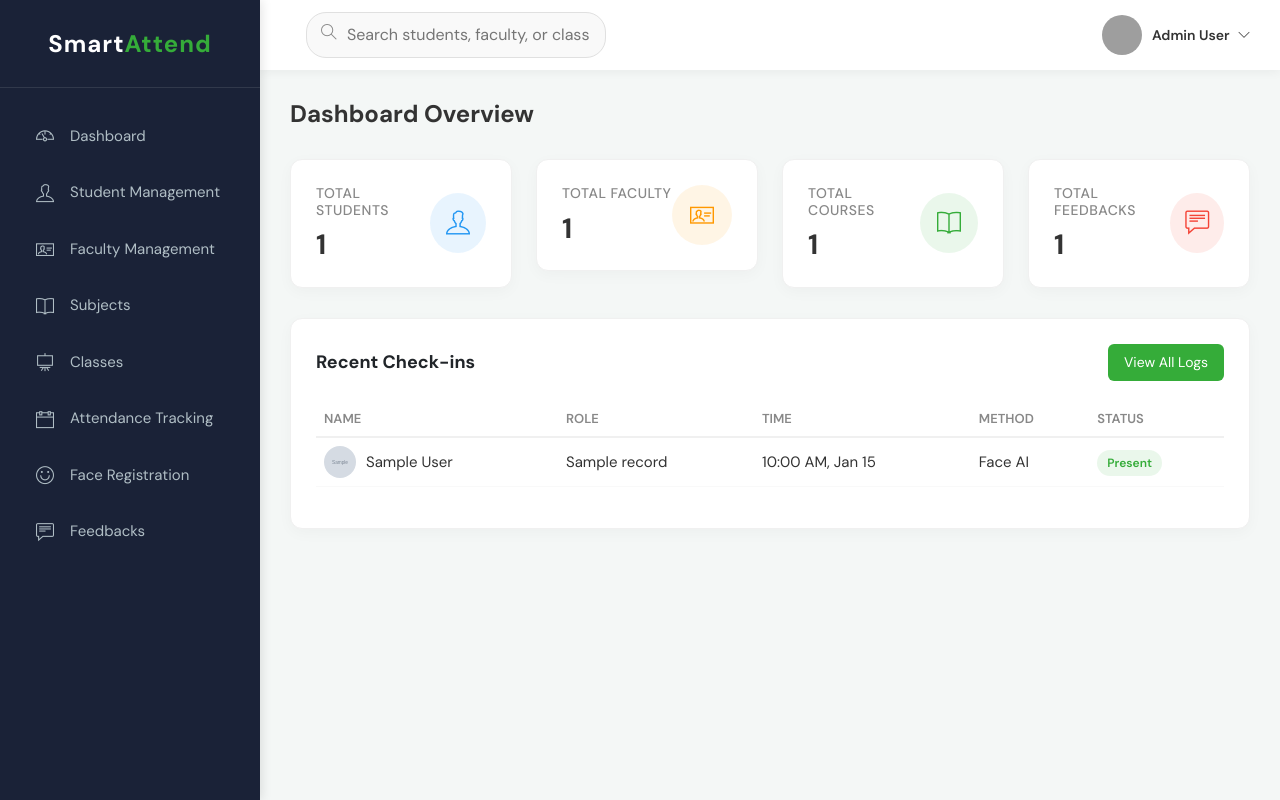
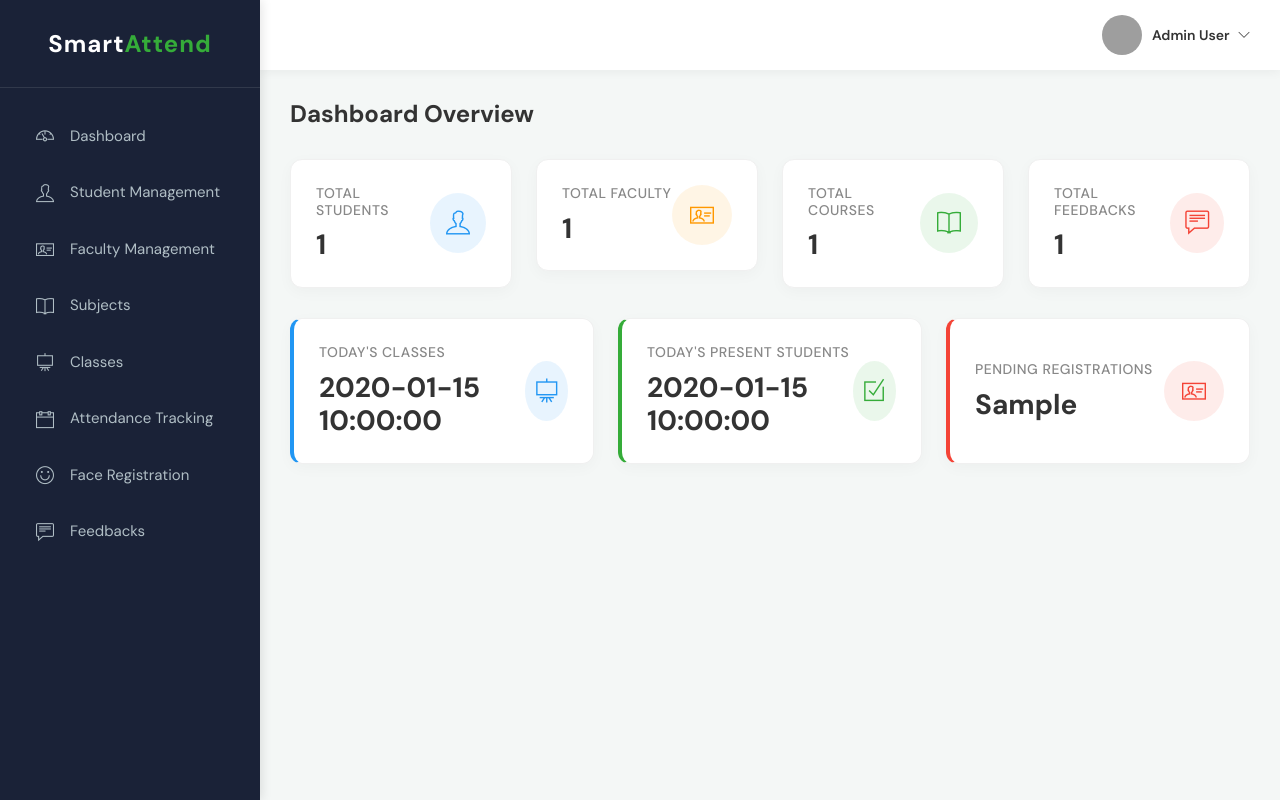
Before and after one commit to Ashish-V07/Smart-Attendance-System, a Flask app: template templates/admin_dashboard.html in a window 1280 px wide. Run offline with Flask 3, Linux system fonts and the light colour scheme; the template is opened without the code that fills it: most values are stand-ins (such as "Sample title", 1, 10 or a date in 2020); grey boxes marked "Sample" are stand-in pictures; some libraries are stand-ins or nearby versions; grey boxes are pictures that could not be loaded.

Commit message:
admin dashboard update

```diff
--- a/app.py
+++ b/app.py
@@ -254,6 +254,20 @@ def admin_dashboard():
         cursor.execute("SELECT COUNT(*) as count FROM feedback")
         total_feedbacks = cursor.fetchone()['count']
 
+        cursor.execute("SELECT COUNT(*) as count FROM classes WHERE class_date = CURDATE()")
+        today_classes = cursor.fetchone()['count']
+
+        cursor.execute('''
+            SELECT COUNT(*) as count
+            FROM attendance a
+            JOIN classes c ON a.class_id = c.class_id
+            WHERE c.class_date = CURDATE() AND a.status = 'Present'
+        ''')
+        today_present = cursor.fetchone()['count']
+
+        cursor.execute("SELECT COUNT(*) as count FROM students WHERE face_registered = 0")
+        pending_faces = cursor.fetchone()['count']
+
         cursor.execute('''
             SELECT u.full_name, r.role_name, a.attendance_time, a.status, u.profile_img
             FROM attendance a
@@ -273,6 +287,9 @@ def admin_dashboard():
                                total_faculty=total_faculty,
                                total_courses=total_courses,
                                total_feedbacks=total_feedbacks,
+                               today_classes=today_classes,
+                               today_present=today_present,
+                               pending_faces=pending_faces,
                                recent_attendance=recent_attendance)
     else:
         return redirect(url_for('login'))
--- a/templates/admin_dashboard.html
+++ b/templates/admin_dashboard.html
@@ -432,68 +432,45 @@
 				</div>
 			</div>
 
-			<!-- Recent Activity Table -->
-			<div class="row">
-				<div class="col-12">
-					<div class="table-card">
-						<div class="table-header">
-							<h4>Recent Check-ins</h4>
-							<button class="btn-custom">View All Logs</button>
+			<!-- Today's Stats -->
+			<div class="row mb-4">
+				<div class="col-xl-4 col-lg-4 col-md-6 mb-3">
+					<div class="summary-card h-100" style="border-left: 4px solid #2196f3; margin-bottom: 0;">
+						<div class="summary-info">
+							<h5>Today's Classes</h5>
+							<h3>{{ today_classes }}</h3>
 						</div>
-						<div class="table-responsive">
-							<table class="table table-hover">
-								<thead>
-									<tr>
-										<th>Name</th>
-										<th>Role</th>
-										<th>Time</th>
-										<th>Method</th>
-										<th>Status</th>
-									</tr>
-								</thead>
-								<tbody>
-									{% if recent_attendance %}
-									{% for record in recent_attendance %}
-									<tr>
-										<td>
-											<div class="d-flex align-items-center">
-												{% if record.profile_img %}
-												<img src="{{ record.profile_img }}" alt="img"
-													style="width: 32px; height: 32px; border-radius: 50%; margin-right: 10px;">
-												{% else %}
-												<img src="{{ url_for('static', filename='/assets/img/Users/Student/Default.jpg') }}"
-													alt="img"
-													style="width: 32px; height: 32px; border-radius: 50%; margin-right: 10px;">
-												{% endif %}
-												{{ record.full_name }}
-											</div>
-										</td>
-										<td>{{ record.role_name }}</td>
-										<td>{{ record.attendance_time.strftime('%I:%M %p, %b %d') if
-											record.attendance_time else '--' }}</td>
-										<td>Face AI</td>
-										<td>
-											{% if record.status|lower == 'present' %}
-											<span class="status-badge status-present">Present</span>
-											{% elif record.status|lower == 'late' %}
-											<span class="status-badge status-late">Late</span>
-											{% else %}
-											<span class="status-badge status-absent">{{ record.status }}</span>
-											{% endif %}
-										</td>
-									</tr>
-									{% endfor %}
-									{% else %}
-									<tr>
-										<td colspan="5" class="text-center py-4">No recent check-ins found.</td>
-									</tr>
-									{% endif %}
-								</tbody>
-							</table>
+						<div class="summary-icon icon-blue">
+							<i class="ti-blackboard"></i>
+						</div>
+					</div>
+				</div>
+				<div class="col-xl-4 col-lg-4 col-md-6 mb-3">
+					<div class="summary-card h-100" style="border-left: 4px solid var(--primary-color); margin-bottom: 0;">
+						<div class="summary-info">
+							<h5>Today's Present Students</h5>
+							<h3>{{ today_present }}</h3>
+						</div>
+						<div class="summary-icon icon-green">
+							<i class="ti-check-box"></i>
+						</div>
+					</div>
+				</div>
+				<div class="col-xl-4 col-lg-4 col-md-12 mb-3">
+					<div class="summary-card h-100" style="border-left: 4px solid #f44336; margin-bottom: 0;">
+						<div class="summary-info">
+							<h5>Pending Registrations</h5>
+							<h3>{{ pending_faces }}</h3>
+						</div>
+						<div class="summary-icon icon-red">
+							<i class="ti-id-badge"></i>
 						</div>
 					</div>
 				</div>
 			</div>
+
+
+		</div>
 		</div>
 	</main>
 
--- a/templates/admin_student.html
+++ b/templates/admin_student.html
@@ -346,11 +346,7 @@
 			<div class="card">
 				<div class="card-header d-flex justify-content-between align-items-center">
 					<span>All Students</span>
-					<div class="d-flex gap-2">
-						<input type="text" class="form-control form-control-sm" placeholder="Search students..."
-							style="width: 200px;">
-						<button class="btn btn-sm btn-outline-secondary"><i class="ti-filter"></i></button>
-					</div>
+
 				</div>
 				<div class="table-responsive">
 					<table class="table table-hover">
--- a/templates/components/admin_header.html
+++ b/templates/components/admin_header.html
@@ -15,11 +15,8 @@
 </style>
 <header class="top-header">
 	<div class="d-flex align-items-center">
-		<i class="ti-menu mobile-toggle" id="mobile-toggle"></i>
-		<div class="header-search ms-3">
-			<i class="ti-search"></i>
-			<input type="text" placeholder="Search students, faculty, or classes...">
-		</div>
+
+
 	</div>
 
 	<div class="header-actions">
@@ -32,7 +29,9 @@
 			</div>
 		</div>
 		<ul class="dropdown-menu dropdown-menu-end shadow border-0" style="border-radius: 8px; margin-top: 10px;">
-			<li><a class="dropdown-item py-2" href="{% if session.get('role_id') == 3 %}{{ url_for('student_profile') }}{% elif session.get('role_id') == 2 %}{{ url_for('faculty_profile') }}{% else %}{{ url_for('admin_profile') }}{% endif %}"><i class="ti-settings me-2"></i>
+			<li><a class="dropdown-item py-2"
+					href="{% if session.get('role_id') == 3 %}{{ url_for('student_profile') }}{% elif session.get('role_id') == 2 %}{{ url_for('faculty_profile') }}{% else %}{{ url_for('admin_profile') }}{% endif %}"><i
+						class="ti-settings me-2"></i>
 					Profile Settings</a></li>
 			<li>
 				<hr class="dropdown-divider">
```
